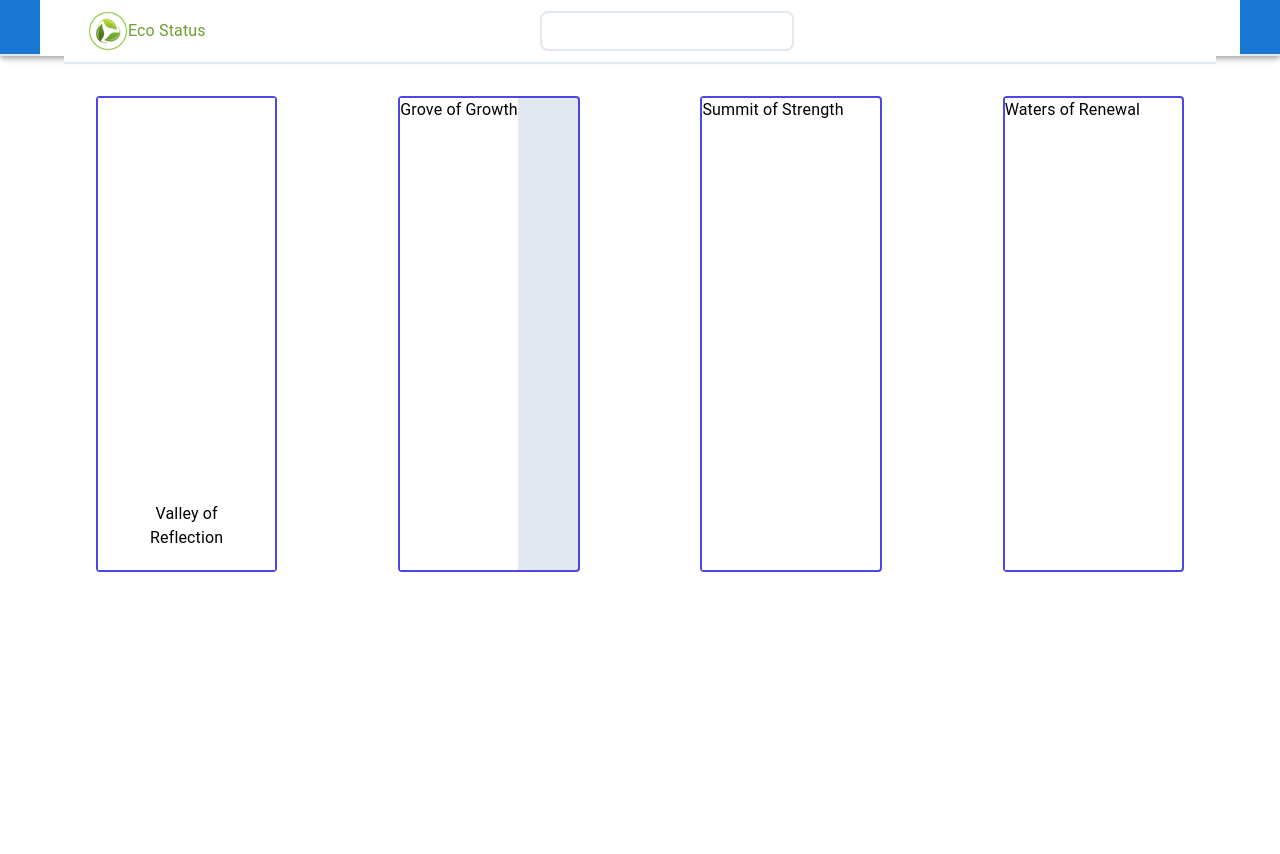
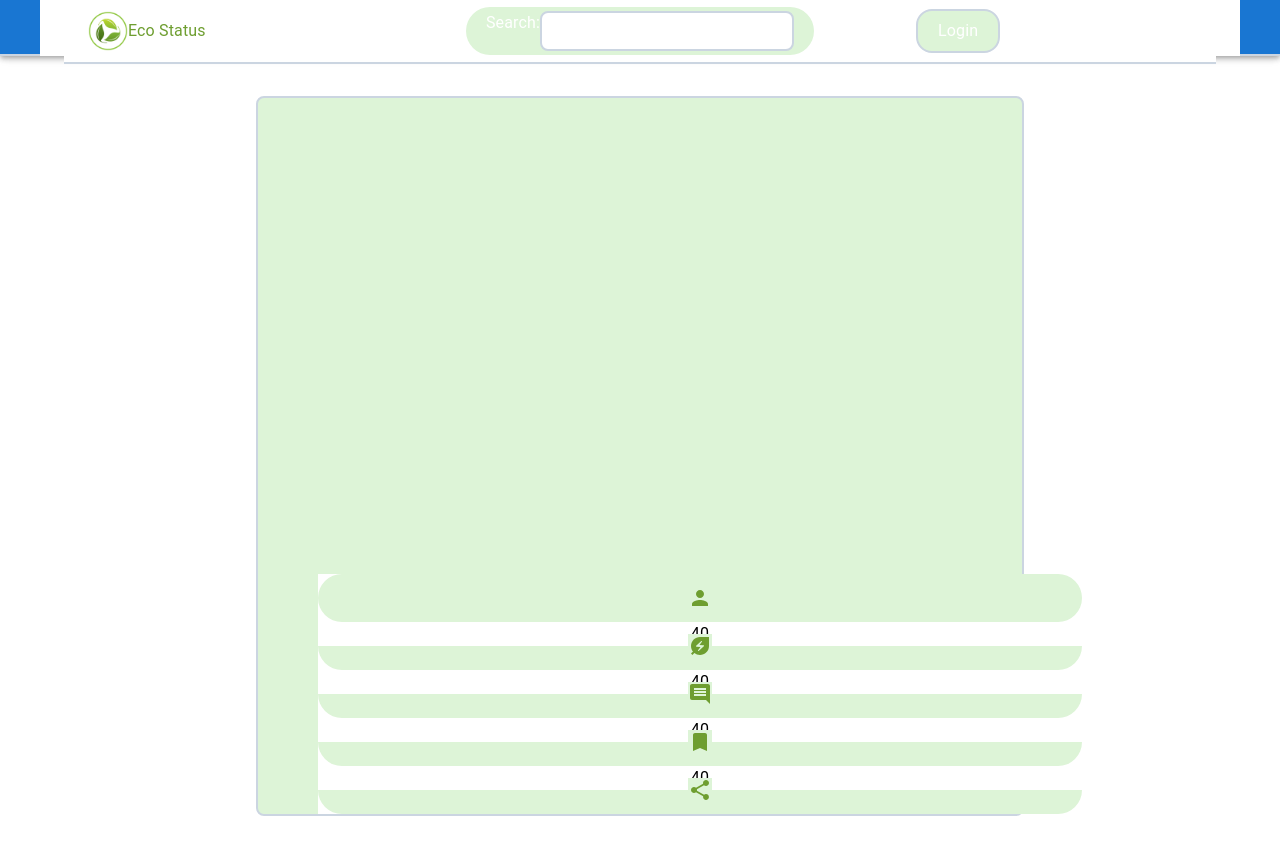
Before and after one commit to matthew-zahm/eco-status, a Next.js app: page / in a window 1280 px wide. Shown: the top 854 px of the page. Before the commit the page ends 800 px from the top, so only its background shows below. Built offline with nearby package versions, Linux system fonts and the light colour scheme.

Commit message:
base layout

```diff
--- a/package.json
+++ b/package.json
@@ -11,6 +11,7 @@
   "dependencies": {
     "@emotion/react": "^11.11.4",
     "@emotion/styled": "^11.11.5",
+    "@mui/icons-material": "^5.16.1",
     "@mui/material": "^5.16.1",
     "next": "14.2.5",
     "react": "^18",
--- a/src/app/components/navbar.tsx
+++ b/src/app/components/navbar.tsx
@@ -8,9 +8,9 @@ import Image from 'next/image';
 
 export default function NavBar() {
   return (
-    <AppBar position="fixed" className='h-14 text-slate-900 shadow-none border-b-2 border-b-slate-200' >
+    <AppBar position="fixed" className='h-14 text-slate-900 shadow-none border-b-2 border-b-slate-300' >
       <Container className='w-full m-0 p-0 max-h-14 max-w-full'>
-        <Toolbar className='w-full max-h-14 min-h-14 border-b-2 border-b-slate-200'>
+        <Toolbar className='w-full max-h-14 min-h-14 border-b-2 border-b-slate-300'>
           <Grid container justifyContent="space-between" className='w-full'>
             <Grid item xs={3} container className='items-center h-12'>
               <Image
@@ -26,21 +26,25 @@ export default function NavBar() {
             </Grid>
             <Grid item xs={6} container justifyContent="space-around" className='items-center'>
               <Grid item>
-                <Grid container>
+                <Grid container className='bg-eco-green-light p-1 pl-5 pr-5 rounded-3xl'>
                   <Typography
-                    className='m-2 mobile-hide max-w-full'
+                    className='m-2 mobile-hide max-w-full bg-eco-green-light'
                   >
                     Search:
                   </Typography>
                   <input
-                    className='border-2 border-slate-200 rounded-lg h-10 p-2 focus:outline-none'
+                    className='border-2 border-slate-300 rounded-lg h-10 p-2 focus:outline-none'
                     type='text'
                   />
                 </Grid>
               </Grid>
             </Grid>
             <Grid item xs={3} container className='items-center flex-row-reverse'>
-              <Typography>Login</Typography>
+              <Typography
+                className='bg-eco-green-light p-2 pr-5 pl-5 rounded-2xl border-2 border-slate-300'
+              >
+                Login
+              </Typography>
             </Grid>
           </Grid>
         </Toolbar>
--- a/src/app/globals.css
+++ b/src/app/globals.css
@@ -35,6 +35,25 @@ body {
   padding: 0;
 }
 
+.feed-item__contents {
+  height: 90%;
+}
+.feed-item__toolbar {
+  width: 45px;
+  bottom: 0px;
+  right: -60px;
+}
+.feed-item__toolbar-icon {
+  position: absolute;
+  top: 50%;
+  left: 50%;
+  transform: translate(-50%, -50%);
+}
+/* .feed-item__toolbar-count {
+  position: absolute;
+  bottom:-20px;
+} */
+
 @layer utilities {
   .text-balance {
     text-wrap: balance;
@@ -45,4 +64,16 @@ body {
   .mobile-hide {
       display: none;
   }
+
+  .feed-item__toolbar {
+    right: 10px;
+    background: #ddf4d7;
+  }
+
+  .feed-item__toolbar-icon, .feed-item__toolbar-item {
+    background-color: white;
+  }
+  .feed-item__toolbar-count {
+    background: #ddf4d7;
+  }
 }
--- a/src/app/page.tsx
+++ b/src/app/page.tsx
@@ -1,33 +1,51 @@
-import Image from "next/image";
 import Grid from '@mui/material/Grid';
 import Typography from '@mui/material/Typography';
-import { Box, Paper } from "@mui/material";
+import EnergySavingsLeafIcon from '@mui/icons-material/EnergySavingsLeaf';
+import ShareIcon from '@mui/icons-material/Share';
+import CommentIcon from '@mui/icons-material/Comment';
+import BookmarkIcon from '@mui/icons-material/Bookmark';
+import PersonIcon from '@mui/icons-material/Person';
+import * as React from 'react';
+
+// export default function IconButtons() {
+//   return (
+//     <Stack direction="row" spacing={1}>
+//     </Stack>
+//   );
+// }
 
 
 export default function Home() {
-  var tile_1 = "Valley of Reflection";
-
 
   return (
     <>
-      <main className="flex min-h-screen flex-col items-center justify-between p-24">
-        <Grid container direction="row" className="w-full justify-between">
-          <Grid item container direction="column" xs={2} className="border-2 border-indigo-600 rounded">
-            <Grid item className="h-96">
+      <main className="flex min-h-screen flex-col items-center pb-4 pt-24 pl-12 pr-12">
+        <Grid id="feed" container direction="column" className="w-full h-dvh">
+          <Grid item container direction="row" className="feed-item w-full h-dvh justify-around ">
+            <Grid item container className="relative feed-item__contents border-2 bg-eco-green-light border-slate-300 max-w-screen-md rounded-lg">
 
+              <Grid item container direction="column" className="feed-item__toolbar absolute">
+                <Grid item container direction="column" className="feed-item__toolbar-item w-12 h-12 rounded-full  bg-eco-green-light relative mb-8">
+                  <PersonIcon className="feed-item__toolbar-icon m-auto bg-eco-green-light text-eco-green" />
+                </Grid>
+                <Grid item container direction="column" className="feed-item__toolbar-item w-12 h-12 rounded-full  bg-eco-green-light relative mb-8">
+                  <EnergySavingsLeafIcon className="feed-item__toolbar-icon m-auto bg-eco-green-light text-eco-green" />
+                  <Typography className="feed-item__toolbar-count mt-12 w-full text-center">40</Typography>
+                </Grid>
+                <Grid item container direction="column" className="feed-item__toolbar-item w-12 h-12 rounded-full  bg-eco-green-light relative mb-8">
+                  <CommentIcon className="feed-item__toolbar-icon m-auto bg-eco-green-light text-eco-green" />
+                  <Typography className="feed-item__toolbar-count mt-12 w-full text-center">40</Typography>
+                </Grid>
+                <Grid item container direction="column" className="feed-item__toolbar-item w-12 h-12 rounded-full  bg-eco-green-light relative mb-8">
+                  <BookmarkIcon className="feed-item__toolbar-icon m-auto bg-eco-green-light text-eco-green" />
+                  <Typography className="feed-item__toolbar-count mt-12 w-full text-center">40</Typography>
+                </Grid>
+                <Grid item container direction="column" className="feed-item__toolbar-item w-12 h-12 rounded-full  bg-eco-green-light relative mb-8">
+                  <ShareIcon className="feed-item__toolbar-icon m-auto bg-eco-green-light text-eco-green" />
+                  <Typography className="feed-item__toolbar-count mt-12 w-full text-center">40</Typography>
+                </Grid>
+              </Grid>
             </Grid>
-            <Grid item>
-              <Typography className="text-center p-5">{tile_1}</Typography>
-            </Grid>
-          </Grid>
-          <Grid item container xs={2} className="bg-slate-200 border-2 border-indigo-600 rounded">
-            <Typography>Grove of Growth</Typography>
-          </Grid>
-          <Grid item container xs={2} className="border-2 border-indigo-600 rounded">
-            <Typography>Summit of Strength</Typography>
-          </Grid>
-          <Grid item container xs={2} className="border-2 border-indigo-600 rounded">
-            <Typography>Waters of Renewal</Typography>
           </Grid>
         </Grid>
       </main>
--- a/tailwind.config.ts
+++ b/tailwind.config.ts
@@ -9,7 +9,8 @@ const config: Config = {
   theme: {
     extend: {
       colors: {
-        'eco-green': "#6e9e30"
+        "eco-green": "#6e9e30",
+        "eco-green-light": "#ddf4d7"
       },
       backgroundImage: {
         "gradient-radial": "radial-gradient(var(--tw-gradient-stops))",
```
Also changed, not shown: 1 other file (tests, documents, lock files or other folders).
